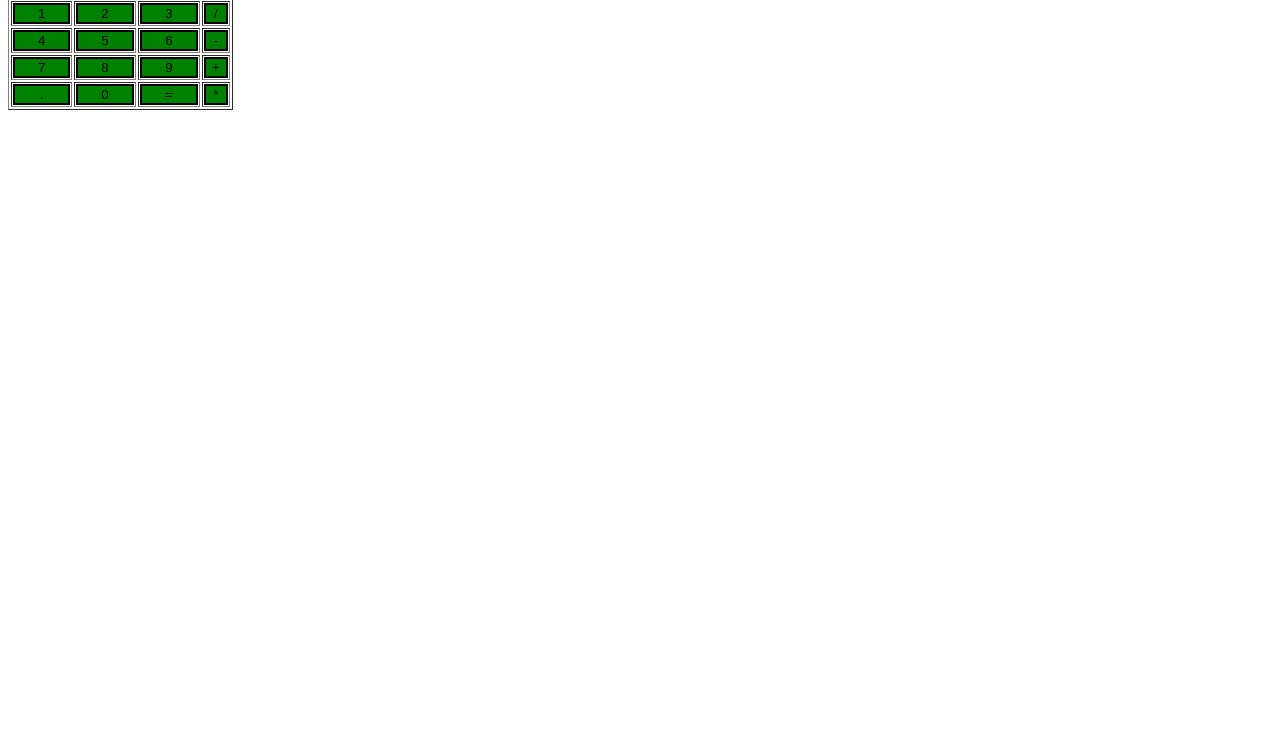
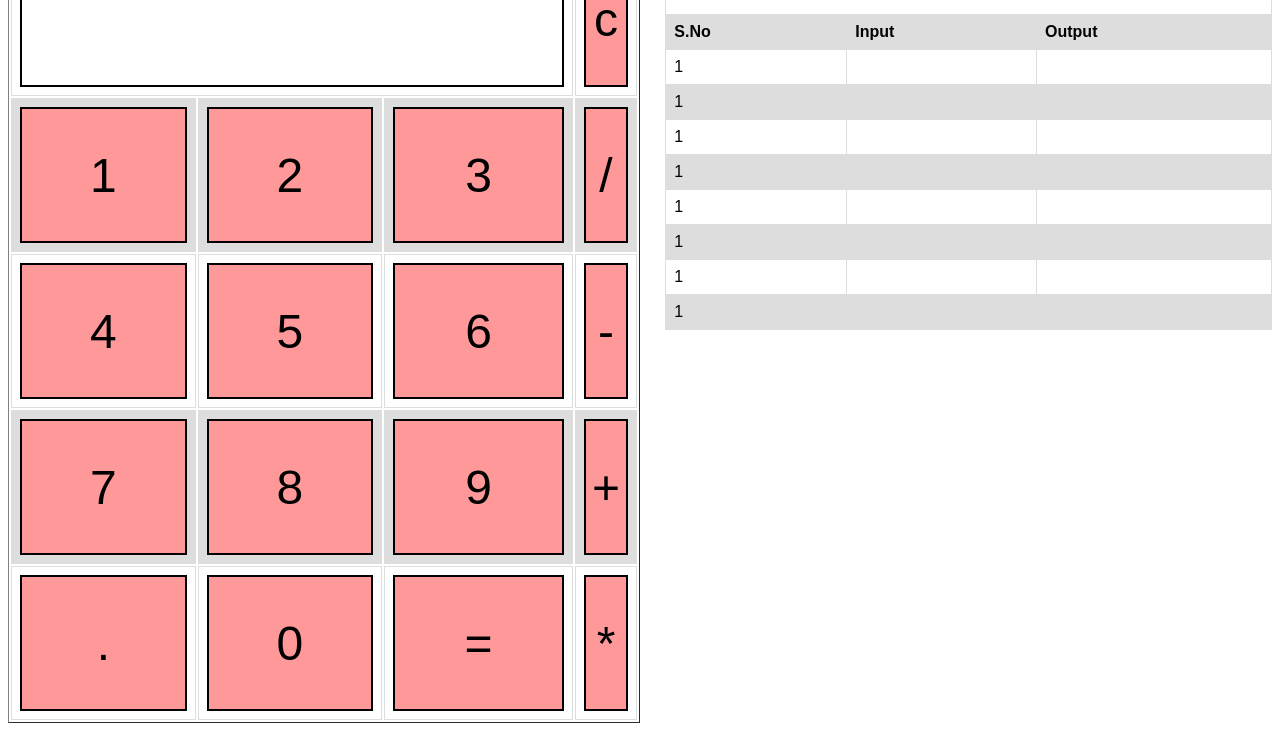
Before and after one commit to Sai-Kranti/JsCalculator, a plain HTML site: page index.html in a window 1280 px wide. Shown: the part 69-800 px from the top of the page. Drawn offline with Linux system fonts and the light colour scheme.

Commit message:
raw-history

```diff
--- a/index.html
+++ b/index.html
@@ -26,31 +26,73 @@
          .title{
          margin-bottom: 10px;
          text-align:center;
-         width: 210px;
+         width: 410px;
          color:green;
          border: solid black 2px;
          }
-
          input[type="button"]
          {
-         background-color:green;
+         background-color: #ff9999;
          color: black;
          border: solid black 2px;
-         width:100%
+         width:100%;
+         height: 100%;
+         font-size: 3em;
          }
 
          input[type="text"]
          {
          background-color:white;
          border: solid black 2px;
-         width:100%
+         width:100% ;
+         height: 100%;
+         font-size: 3em;
          }
+
+         .table{
+            height: 100%;
+         }
+
+         .calc{
+            width: 50%;
+            height: 100%;
+            float: left;
+         }
+
+         .history{
+            width: 48%;
+            height: 100%;
+            float: right;
+
+         }
+
+         h1{
+            align: center;
+         }
+
+
+   .second-table {
+      font-family: arial, sans-serif;
+      border-collapse: collapse;
+      width: 100%;
+   }
+
+   td, th {
+      border: 1px solid #dddddd;
+      text-align: left;
+      padding: 8px;
+   }
+
+   tr:nth-child(even) {
+      background-color: #dddddd;
+   }
+
       </style>
    </head>
    <!-- create table -->
    <body>
-      <div class = title >Javascript Calculator</div>
-      <table border="1">
+      <div class='calc'>
+      <table class = 'table' border='1'>
          <tr>
             <td colspan="3"><input type="text" id="result"/></td>
             <!-- clr() function will call clr to clear all value -->
@@ -84,5 +126,53 @@
             <td><input type="button" value="*" onclick="dis('*')"/> </td>
          </tr>
       </table>
+      </div>
+      <div class='history'>
+            <table class='second-table'>
+                  <tr>
+                        <td colspan="3"><h1>History</h1></td>
+                      </tr>
+
+                  <tr>
+                    <th>S.No</th>
+                    <th>Input</th>
+                    <th>Output</th>
+                  </tr>
+                  <tr>
+                    <td>1</td>
+                    <td></td>
+                    <td></td>
+                  </tr>
+                  <tr>
+                        <td>1</td>
+                        <td></td>
+                        <td></td>
+                      </tr>                  <tr>
+                           <td>1</td>
+                           <td></td>
+                           <td></td>
+                         </tr>                  <tr>
+                              <td>1</td>
+                              <td></td>
+                              <td></td>
+                            </tr>                  <tr>
+                                 <td>1</td>
+                                 <td></td>
+                                 <td></td>
+                               </tr>                  <tr>
+                                    <td>1</td>
+                                    <td></td>
+                                    <td></td>
+                                  </tr>                  <tr>
+                                       <td>1</td>
+                                       <td></td>
+                                       <td></td>
+                                     </tr>
+                    <td>1</td>
+                    <td></td>
+                    <td></td>
+                  </tr>
+                </table>
+      </div>
    </body>
 </html>
```
